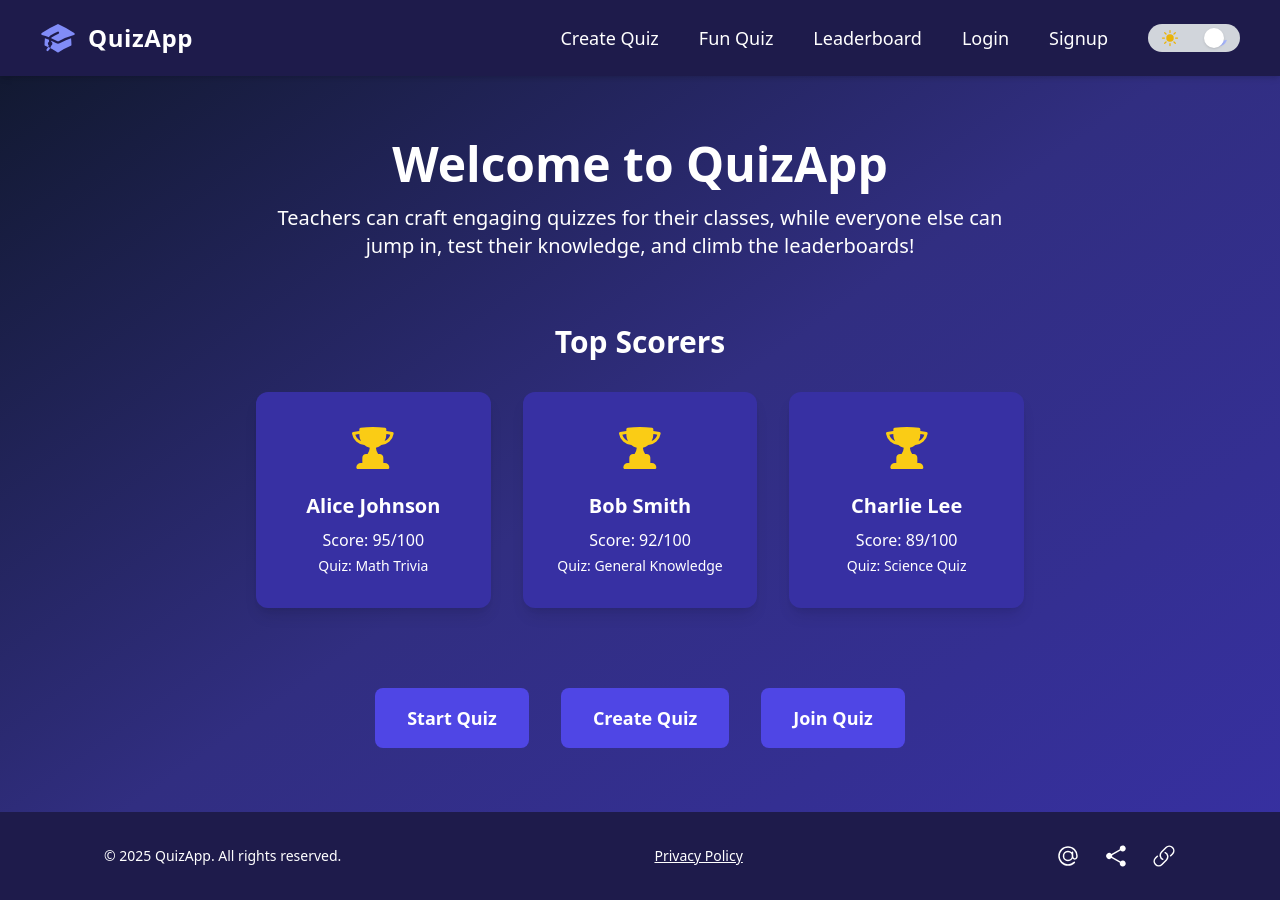
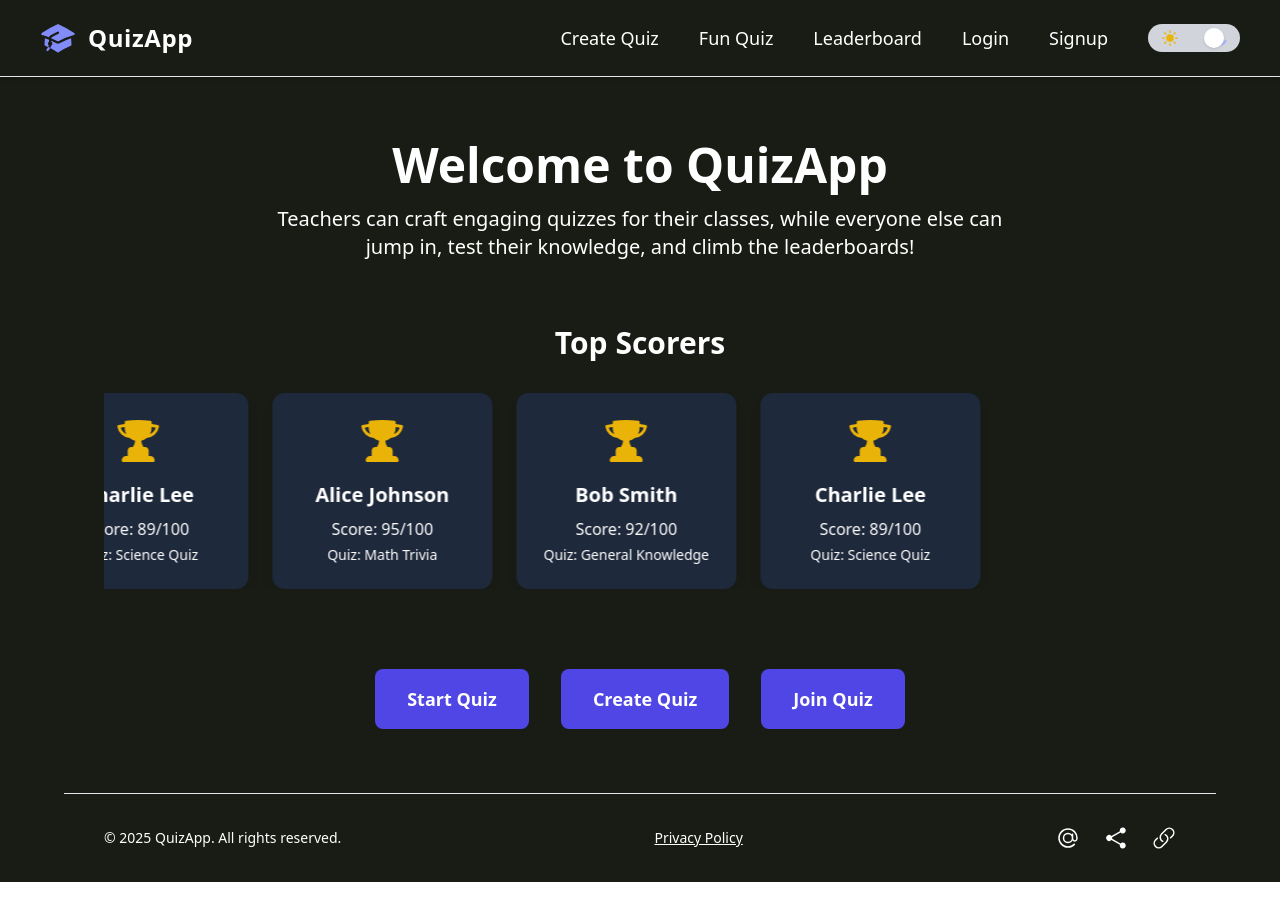
Before and after one commit to Yadati-Viswas/Quiz-App, a React (Create React App) app in the folder frontend-quiz/: page / in a window 1280 px wide. Built offline with nearby package versions, Linux system fonts and the light colour scheme.

Commit message:
UI Enhancement.

```diff
--- a/frontend-quiz/src/App.js
+++ b/frontend-quiz/src/App.js
@@ -19,7 +19,7 @@ export default function HomePage() {
 
   return (
     <div className={`min-h-screen font-sans flex flex-col ${darkMode
-        ? "bg-gradient-to-br from-slate-900 via-indigo-900 to-indigo-800 text-white"
+        ? "bg-[#181C14] from-slate-900 via-indigo-900 to-indigo-800 text-white"
         : "bg-gradient-to-br from-gray-100 via-blue-100 to-blue-200 text-gray-900"}`}>
           <Navbar darkMode={darkMode} setDarkMode={setDarkMode} />
           <Body darkMode={darkMode}/>
--- a/frontend-quiz/src/components/Body.js
+++ b/frontend-quiz/src/components/Body.js
@@ -8,7 +8,7 @@ export default function Body({ darkMode }) {
       { name: "Charlie Lee", score: 89, quiz: "Science Quiz" },
     ];
     return (
-        <main className="px-10 py-16 max-w-6xl mx-auto">
+        <main className="px-10 py-16 max-w-6xl mx-auto border-b">
         {/* intro */}
         <motion.section
           initial={{ opacity: 0, y: 20 }}
@@ -27,24 +27,72 @@ export default function Body({ darkMode }) {
        <motion.section
         initial={{ opacity: 0, y: 20 }}
         animate={{ opacity: 1, y: 0 }}
-          transition={{ duration: 0.6, delay: 0.15 }}
-          className="mb-20">
+        transition={{ duration: 0.45, delay: 0.1 }}
+        className="mb-20"
+      >
         <h2 className="text-3xl font-semibold mb-8 text-center">Top Scorers</h2>
-          <div className="grid grid-cols-3 gap-8">
+
+        {/* improved marquee: use a track that contains two copies and translate by -50% of the track */}
+        <style>{`
+          .marquee { position: relative; overflow: hidden; width: 100%; }
+          .marquee-track {
+            display: flex;
+            gap: 1.5rem;
+            align-items: stretch;
+            width: max-content; /* track grows to fit two copies */
+            will-change: transform;
+            animation: marquee 7s linear infinite;
+          }
+          .marquee-track:hover { animation-play-state: paused; }
+
+          /* translate the whole track by half its own width (one copy) */
+          @keyframes marquee {
+            0% { transform: translateX(0); }
+            100% { transform: translateX(-50%); }
+          }
+
+          /* ensure cards don't shrink and keep spacing identical between copies */
+          .marquee-card { flex: 0 0 auto; min-width: 220px; }
+        `}</style>
+            <div className="marquee">
+          <div className="marquee-track">
             {topScorers.map((s, i) => (
-              <motion.div key={i}
-                initial={{ opacity: 0, scale: 0.95 }}
+              <div
+                key={`a-${i}`}
+                className={`marquee-card p-6 rounded-xl shadow-lg hover:shadow-2xl transition-colors
+                  ${darkMode ? "bg-slate-800 text-white" : "bg-white text-black"}`}
+              >
+                <motion.div
+                  initial={{ opacity: 0, scale: 0.96 }}
                   animate={{ opacity: 1, scale: 1 }}
-                transition={{ delay: i * 0.1 }}
-                className={`${darkMode ? "bg-indigo-800" : "bg-white"}
-                            p-8 rounded-xl shadow-lg hover:shadow-2xl`}>
-                <TrophyIcon className={`h-12 w-12 mx-auto mb-5
-                                        ${darkMode ? "text-yellow-400" : "text-yellow-500"}`} />
+                  transition={{ duration: 0.28, delay: i * 0.04 }}
+                >
+                  <TrophyIcon className="h-12 w-12 mx-auto mb-4 text-yellow-500" />
                   <h3 className="text-xl font-bold text-center">{s.name}</h3>
                   <p className="text-center mt-2">Score: {s.score}/100</p>
                   <p className="text-center text-sm mt-1">Quiz: {s.quiz}</p>
                 </motion.div>
+              </div>
             ))}
+             {topScorers.map((s, i) => (
+              <div
+                key={`b-${i}`}
+                className={`marquee-card p-6 rounded-xl shadow-lg hover:shadow-2xl transition-colors
+                  ${darkMode ? "bg-slate-800 text-white" : "bg-white text-black"}`}
+              >
+                <motion.div
+                  initial={{ opacity: 0, scale: 0.96 }}
+                  animate={{ opacity: 1, scale: 1 }}
+                  transition={{ duration: 0.28, delay: i * 0.04 }}
+                >
+                  <TrophyIcon className="h-12 w-12 mx-auto mb-4 text-yellow-500" />
+                  <h3 className="text-xl font-bold text-center">{s.name}</h3>
+                  <p className="text-center mt-2">Score: {s.score}/100</p>
+                  <p className="text-center text-sm mt-1">Quiz: {s.quiz}</p>
+                </motion.div>
+              </div>
+            ))}
+          </div>
         </div>
       </motion.section>
 
--- a/frontend-quiz/src/components/Footer.js
+++ b/frontend-quiz/src/components/Footer.js
@@ -2,7 +2,7 @@ import { AtSymbolIcon, ShareIcon, LinkIcon} from "@heroicons/react/24/solid";
 
 export default function Footer({ darkMode }) {
     return (
-        <footer className={`${darkMode ? "bg-indigo-950" : "bg-blue-200"} py-8`}>
+        <footer className={`border-b ${darkMode ? "border-white bg-[#181C14]" : "bg-blue-200"} py-8`}>
         <div className="max-w-6xl mx-auto px-10 flex justify-between items-center">
           <p className="text-sm">&copy; 2025 QuizApp. All rights reserved.</p>
           <a href="/privacy" className="underline hover:text-indigo-300 text-sm">
--- a/frontend-quiz/src/components/Navbar.js
+++ b/frontend-quiz/src/components/Navbar.js
@@ -4,8 +4,8 @@ function Navbar({ darkMode, setDarkMode }) {
   return (
     <div>
       {/* NAVBAR (laptop view) */}
-      <nav className={`flex items-center justify-between px-10 py-5
-                       ${darkMode ? "bg-indigo-950" : "bg-blue-200"} shadow-md`}>
+      <nav className={`flex items-center justify-between px-10 py-5 border-b
+                       ${darkMode ? "bg-[#181C14]" : "bg-blue-200"} shadow-md`}>
         {/* logo + name */}
         <div className="flex items-center space-x-3">
           <AcademicCapIcon className={`h-9 w-9 ${darkMode ? "text-indigo-400" : "text-blue-600"}`} />
--- a/frontend-quiz/tailwind.config.js
+++ b/frontend-quiz/tailwind.config.js
@@ -4,7 +4,17 @@ module.exports = {
     "./src/**/*.{js,jsx,ts,tsx}",
   ],
   theme: {
-    extend: {},
+    extend: {
+      animation: {
+        'infinite-scroll': 'infinite-scroll 25s linear infinite',
+      },
+      keyframes: {
+        'infinite-scroll': {
+          from: { transform: 'translateX(0)' },
+          to: { transform: 'translateX(-100%)' },
+        }
+      }
+    },
   },
   plugins: [],
 }
```
Lines whose indentation alone changed are shown as unchanged.
